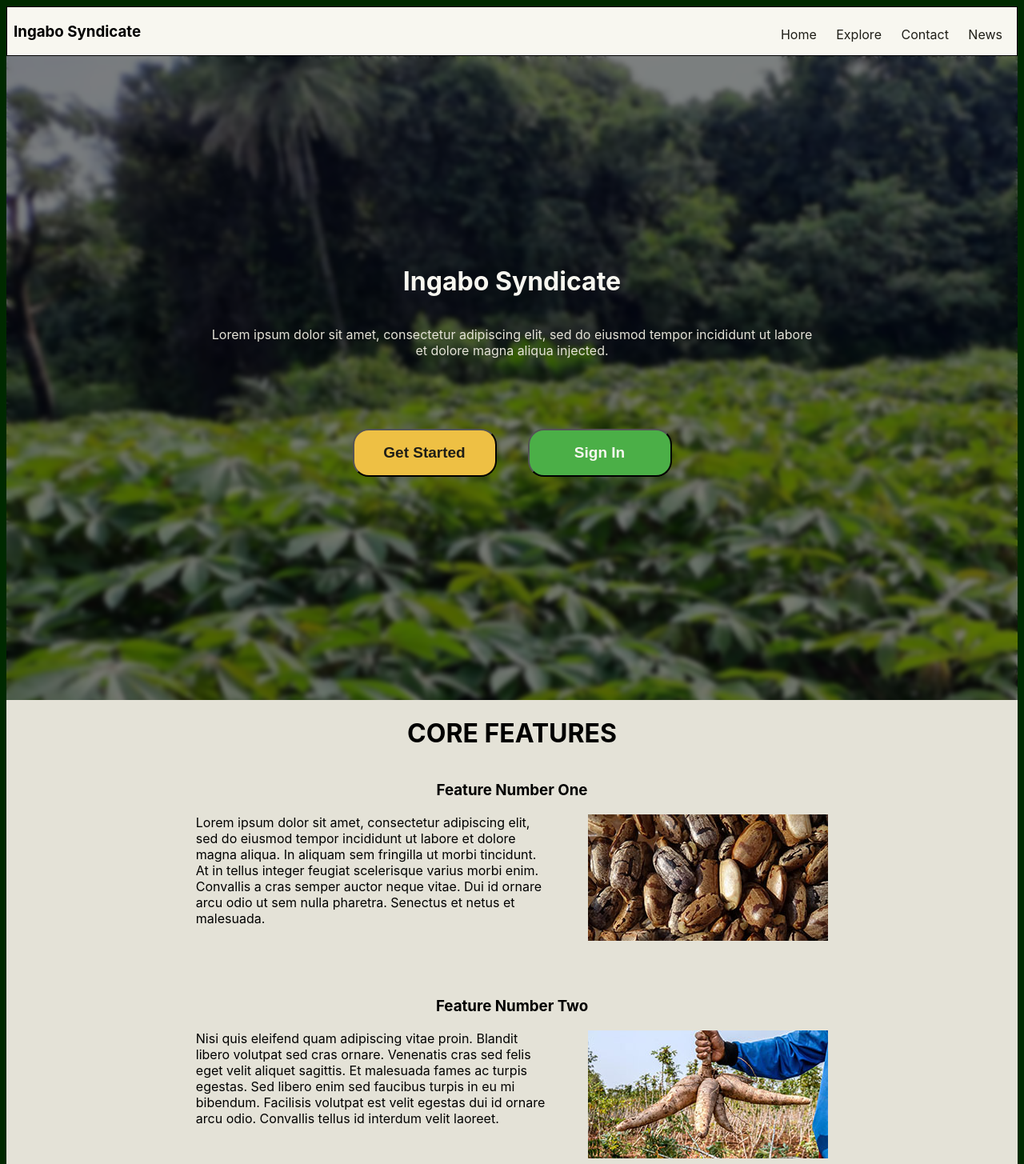
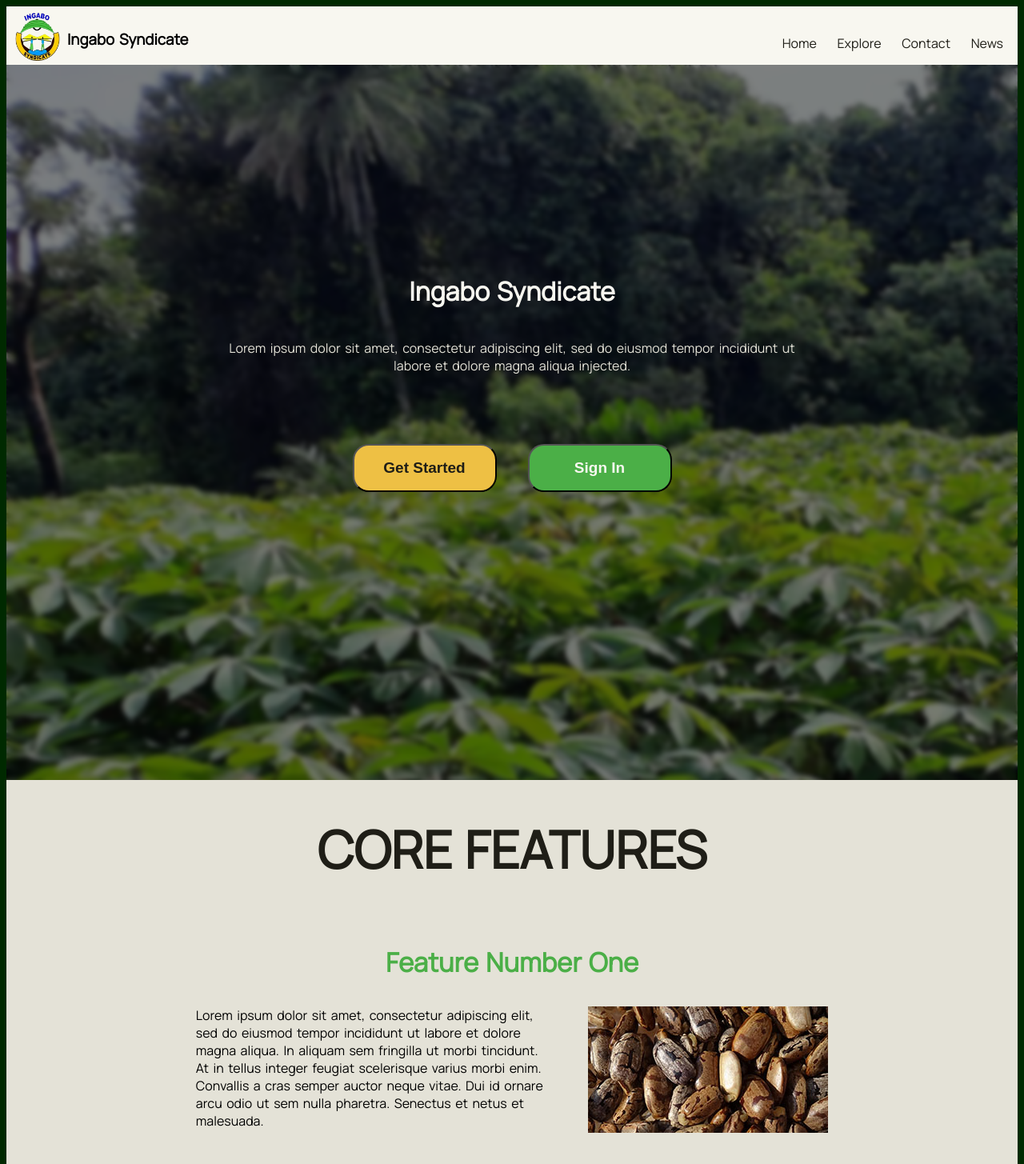
Before and after one commit to fabrice137/draft-ingabo-syndicate, a plain HTML site: page index.html in a window 1280 px wide. Shown: the top 1455 px of the page at 80% size. Drawn offline with Linux system fonts and the light colour scheme.

Commit message:
better text styles 1

```diff
--- a/index.html
+++ b/index.html
@@ -3,6 +3,10 @@
   <head>
     <meta charset="UTF-8" />
     <meta name="viewport" content="width=device-width, initial-scale=1.0" />
+    <link
+      href="https://fonts.googleapis.com/css?family=Manrope"
+      rel="stylesheet"
+    />
     <link rel="stylesheet" href="style/footer.css" type="text/css" />
     <link rel="stylesheet" href="style/header.css" type="text/css" />
     <link rel="stylesheet" href="style/styles.css" type="text/css" />
@@ -14,6 +18,12 @@
       <header>
         <div class="navigation">
           <div class="tn-left">
+            <div class="logo-header">
+              <img
+                src="images/ingabo-syndicate-logo.png"
+                alt="ingabo syndicate logo"
+              />
+            </div>
             <div class="orgname"><h3>Ingabo Syndicate</h3></div>
           </div>
           <div class="tn-right">
@@ -117,6 +127,7 @@
               </div>
             </div>
           </div>
+          <div class="void-gap"></div>
         </div>
       </main>
 
@@ -183,7 +194,7 @@
       </footer>
     </div>
     <div class="bottom-footer">
-      <p>&copy; All Copyright 2024 Ingabo Syndicate</p>
+      <p>Copyright &copy; 2024 Ingabo Syndicate</p>
     </div>
     <!-- FOOTER END // FOOTER END // FOOTER END -->
 
--- a/style/header.css
+++ b/style/header.css
@@ -3,7 +3,7 @@
 
 
 .navigation{
-    border: 1px solid black;
+    /* border: 1px solid black; */
 
     background-color: #F8F7F0;
     display: flex;
@@ -19,6 +19,17 @@
     align-items: flex-end;
 }
 
+.logo-header{
+    padding-top: 0.5em;
+    padding-left: 0.5em;
+}
+
+.logo-header img{
+    height: 60px;
+    width: 60px;
+    object-fit: cover;
+    object-position: center;
+}
 .orgname{
     /* border: 1px solid black; */
 
--- a/style/styles.css
+++ b/style/styles.css
@@ -1,7 +1,12 @@
 body {
-    font-family: -apple-system, BlinkMacSystemFont, 'Segoe UI', 'Roboto', 'Oxygen',
+    /* font-family: -apple-system, BlinkMacSystemFont, 'Segoe UI', 'Roboto', 'Oxygen',
     'Ubuntu', 'Cantarell', 'Fira Sans', 'Droid Sans', 'Helvetica Neue',
-    sans-serif;
+    sans-serif; */
+
+    font-family: 'Manrope';
+    font-size: 16px;
+    font-weight: lighter;
+    word-spacing: 0.2cap;
 
     display: flex;
     flex-direction: column;
@@ -26,7 +31,13 @@ main{
 
 }
 
+.void-gap{
+    height: 2em;
+}
 
+.void-gap-registration{
+    height: 5em;
+}
 
 
 
@@ -74,7 +85,7 @@ main{
     gap: 20px;
     margin: 30px auto;
     padding-top: 3em;
-    padding-bottom: 15em;
+    padding-bottom: 20em;
 }
 
 .get-started button{
@@ -97,7 +108,7 @@ main{
     flex-direction: column;
     gap: 25px;
     border-radius: 10px;
-    border: 5px solid #878687;
+    border: 5px solid #4baf47;
     /* padding-bottom: 1em; */
 }
 
@@ -138,8 +149,9 @@ main{
     /* background: #4baf47; */
     border-radius: 20px;
     font-size: 19px;
-    font-weight: 700;
+    font-weight: 900;
     cursor: pointer;
+    background: #EEC044;
 }
 
 .left-btn{
@@ -163,10 +175,12 @@ main{
 .serv-wrapper{
     display: flex;
     flex-direction: column;
+    /* flex-wrap: wrap; */
 }
 
 .serv-content{
     /* background: #e4e2d7; */
+
     display: flex;
     flex-direction: column;
     align-items: center;
@@ -176,13 +190,26 @@ main{
     display: flex;
     flex-direction: row;
     justify-content: center;
-    padding-bottom: 3em;
+    padding-bottom: 2em;
 }
 
 .serv-descript{
     width: 35%;
 }
 
+.serv-main-title{
+    font-size: 32px;
+    color: #1f1e17;
+
+}
+
+.serv-small-title{
+    font-size: 28px;
+    font-weight: bolder;
+    /* font-weight: bold; */
+    color: #4baf47;
+}
+
 .serv-image{
     padding-left: 3em;
 }
```
Also changed, not shown: registration.html (+6 -0 lines).
